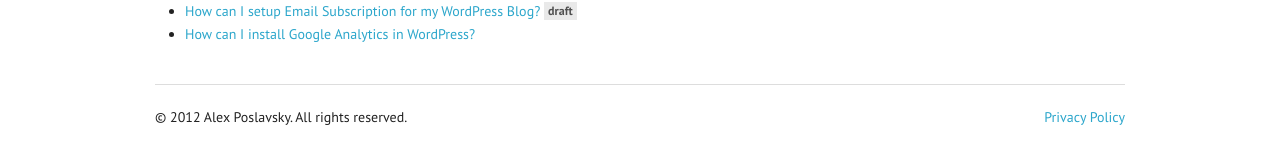
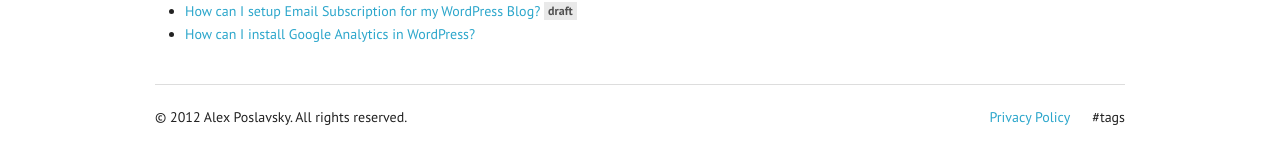
Before and after one commit to alexpos/wpq, a Jekyll site: the page built from tags.html, in a window 1280 px wide. Shown: the part 716-880 px from the top of the page. Built offline with Jekyll 4.4.1, drawn with Linux system fonts in a browser that asks for light colours; Markdown is read by kramdown in place of the engine named in the settings; comment, search, counter and statistics services are not loaded.

Commit message:
debugging page.id

```diff
--- a/_includes/footer.html
+++ b/_includes/footer.html
@@ -10,6 +10,7 @@
           <!-- {% include footer/social.html %} -->
           <ul class="link-list right">
              <li><a href="/wpq/privacy/">Privacy Policy</a></li>
+             <li>#{{page.id}}</li>
            </ul>
         </div>
       </div>
--- a/tags.html
+++ b/tags.html
@@ -3,6 +3,7 @@ layout: page
 title: Tags
 header: Posts By Tag
 group: example-page
+id: tags
 ---
 
 <ul class="inline-list">
```
